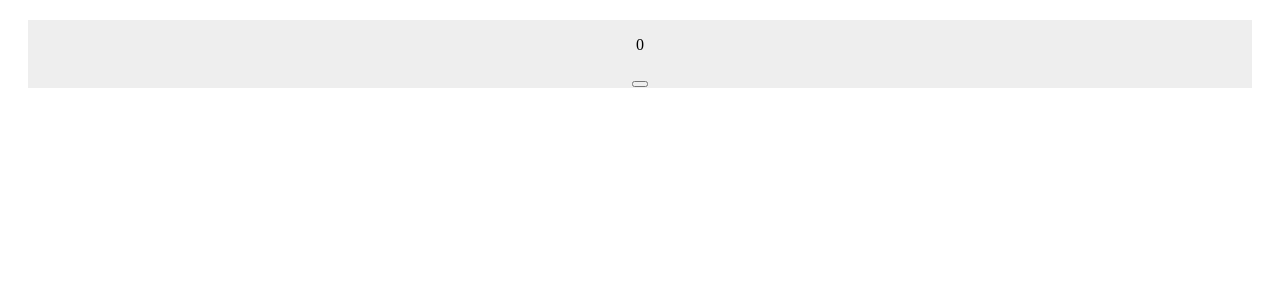
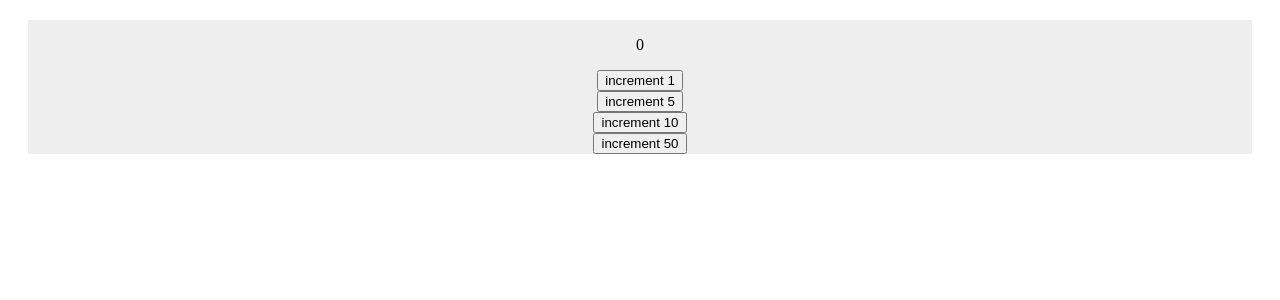
Before and after one commit to Ahmed-Badry-Abdelrahman/React, a React (Create React App) app in the folder my-app/: page / in a window 1280 px wide. Shown: the top 300 px of the page. Built offline with nearby package versions, Linux system fonts and the light colour scheme.

Commit message:
"Refactor App.js to use useCallback and memoized Button component with updated props"

```diff
--- a/my-app/src/App.js
+++ b/my-app/src/App.js
@@ -1,9 +1,8 @@
-import React, { useState } from "react";
-import Button from "./components/Button";
+import React, { useState, useCallback } from "react";
+import { Button } from "./components/Button";
 function App() {
   const [count, setCount] = useState(0);
-  console.log("App rendered");
-
+  const list = [1, 5, 10, 50];
   const style = {
     backgroundColor: "#eee",
     display: "flex",
@@ -13,10 +12,23 @@ function App() {
     margin: "20px",
   };
 
+  const handleClick = useCallback(
+    (number) => {
+      setCount((prv) => prv + number);
+    },
+    [setCount]
+  );
+
   return (
     <div className="App" style={style}>
       <p>{count}</p>
-      <Button />
+      {list.map((item, index) => {
+        return (
+          <Button key={index} number={item} onClick={handleClick}>
+            increment {item}
+          </Button>
+        );
+      })}
     </div>
   );
 }
--- a/my-app/src/components/Button.js
+++ b/my-app/src/components/Button.js
@@ -1,11 +1,9 @@
 import React from "react";
 
-const Button = ({ label }) => {
+export const Button = React.memo(({ number, onClick, children }) => {
   return (
     <div>
-      <button>{label}</button>
+      <button onClick={() => onClick(number)}>{children}</button>
     </div>
   );
-};
-
-export default Button;
+});
```
